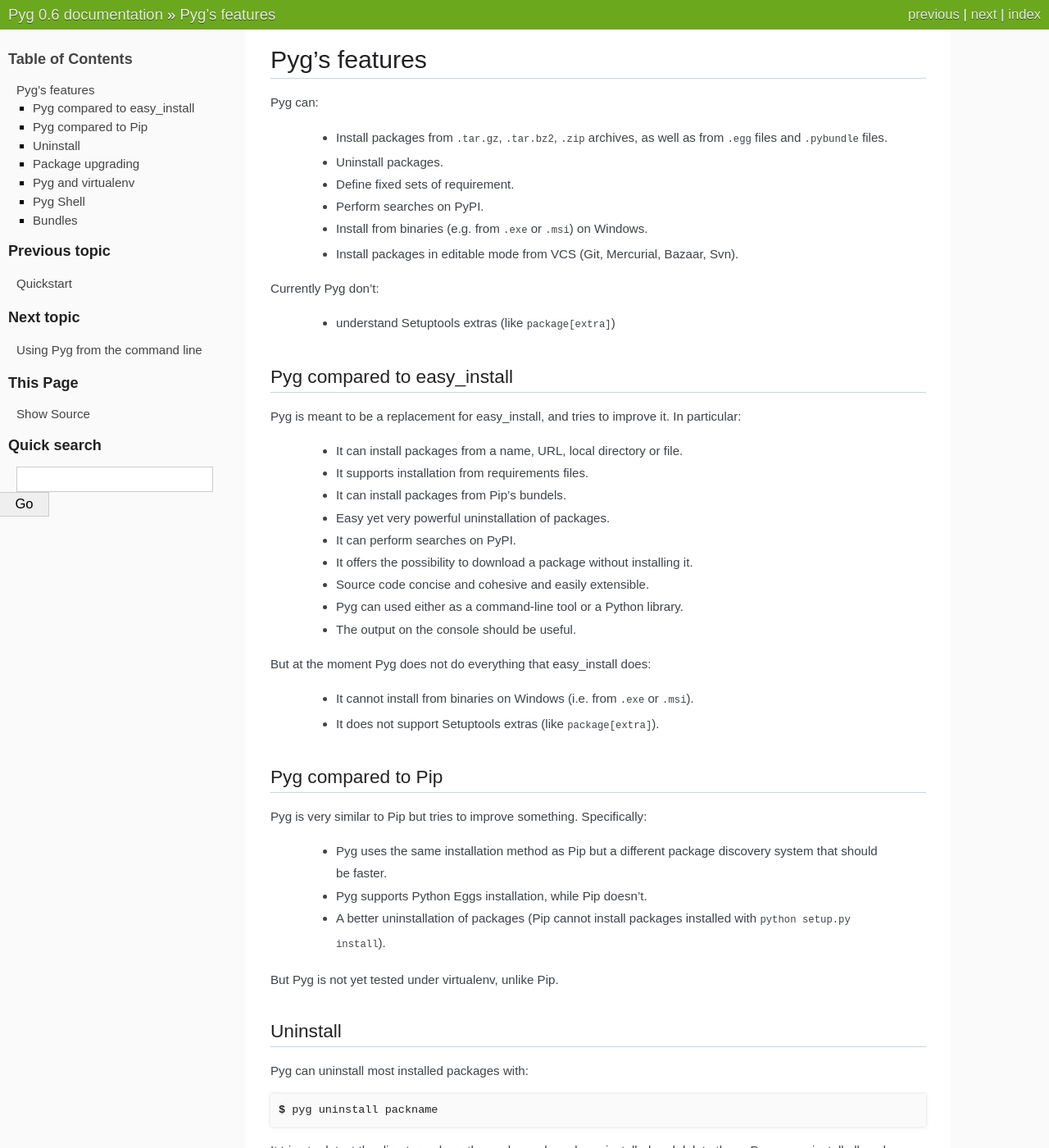
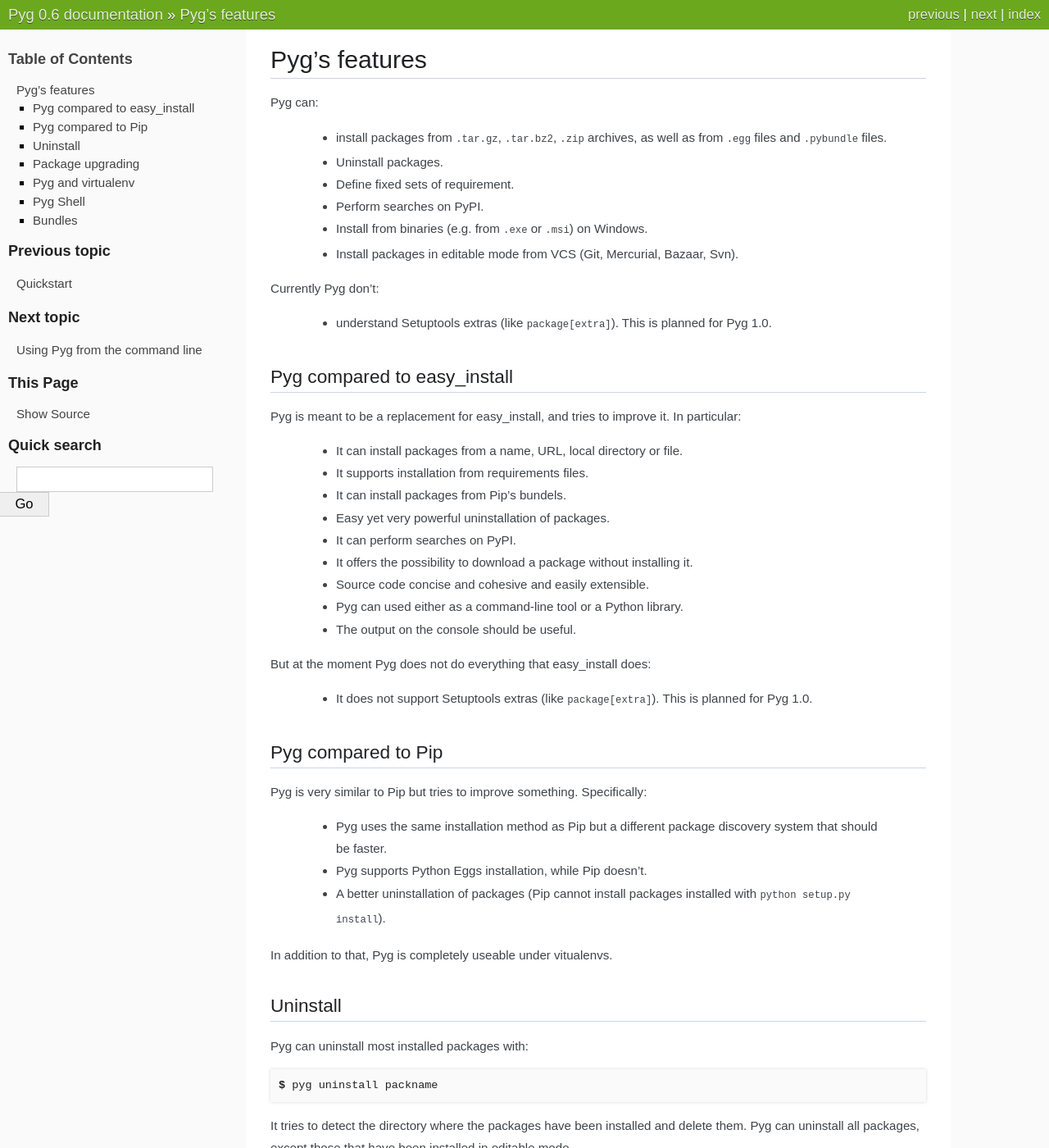
Before and after one commit to rubik/pyg, a Sphinx documentation site: the page built from docs/features.rst, in a window 1280 px wide and 1400 px high. Shown: the whole window at 82% size. Built offline with Sphinx 7.4.7, drawn with Linux system fonts in a browser that asks for light colours; some of the changed text lies outside the part shown.

Commit message:
Updated docs + small fix

```diff
--- a/docs/features.rst
+++ b/docs/features.rst
@@ -3,7 +3,7 @@
 
 Pyg can:
 
-    * Install packages from :file:`.tar.gz`, :file:`.tar.bz2`, :file:`.zip` archives, as well as from :file:`.egg` files and :file:`.pybundle` files.
+    * install packages from :file:`.tar.gz`, :file:`.tar.bz2`, :file:`.zip` archives, as well as from :file:`.egg` files and :file:`.pybundle` files.
     * Uninstall packages.
     * Define fixed sets of requirement.
     * Perform searches on PyPI.
@@ -12,7 +12,7 @@
 
 Currently Pyg don't:
 
-    * understand Setuptools extras (like ``package[extra]``)
+    * understand Setuptools extras (like ``package[extra]``). This is planned for Pyg 1.0.
 
 
 Pyg compared to easy_install
@@ -32,8 +32,7 @@
 
 But at the moment Pyg does not do everything that easy_install does:
 
-    * It cannot install from binaries on Windows (i.e. from :file:`.exe` or :file:`.msi`).
-    * It does not support Setuptools extras (like ``package[extra]``).
+    * It does not support Setuptools extras (like ``package[extra]``). This is planned for Pyg 1.0.
 
 
 Pyg compared to Pip
@@ -45,7 +44,7 @@
     * Pyg supports Python Eggs installation, while Pip doesn't.
     * A better uninstallation of packages (Pip cannot install packages installed with ``python setup.py install``).
 
-But Pyg is not yet tested under virtualenv, unlike Pip.
+In addition to that, Pyg is completely useable under vitualenvs.
 
 
 Uninstall
@@ -84,7 +83,8 @@
     Installing setuptools............................done.
     $ cd env
     $ source bin/activate
-    (env)$ pip install pyg
+    (env)$ curl -O https://github.com/rubik/pyg/raw/master/get_pyg.py
+    (env)$ python get_pyg.py
     (env)$ pyg install sphinx
     Looking for sphinx releases on PyPI
     Best match: Sphinx==1.0.7
```
Also changed, not shown: other parts of docs/features.rst (+0 -5 lines), 1 other file.
